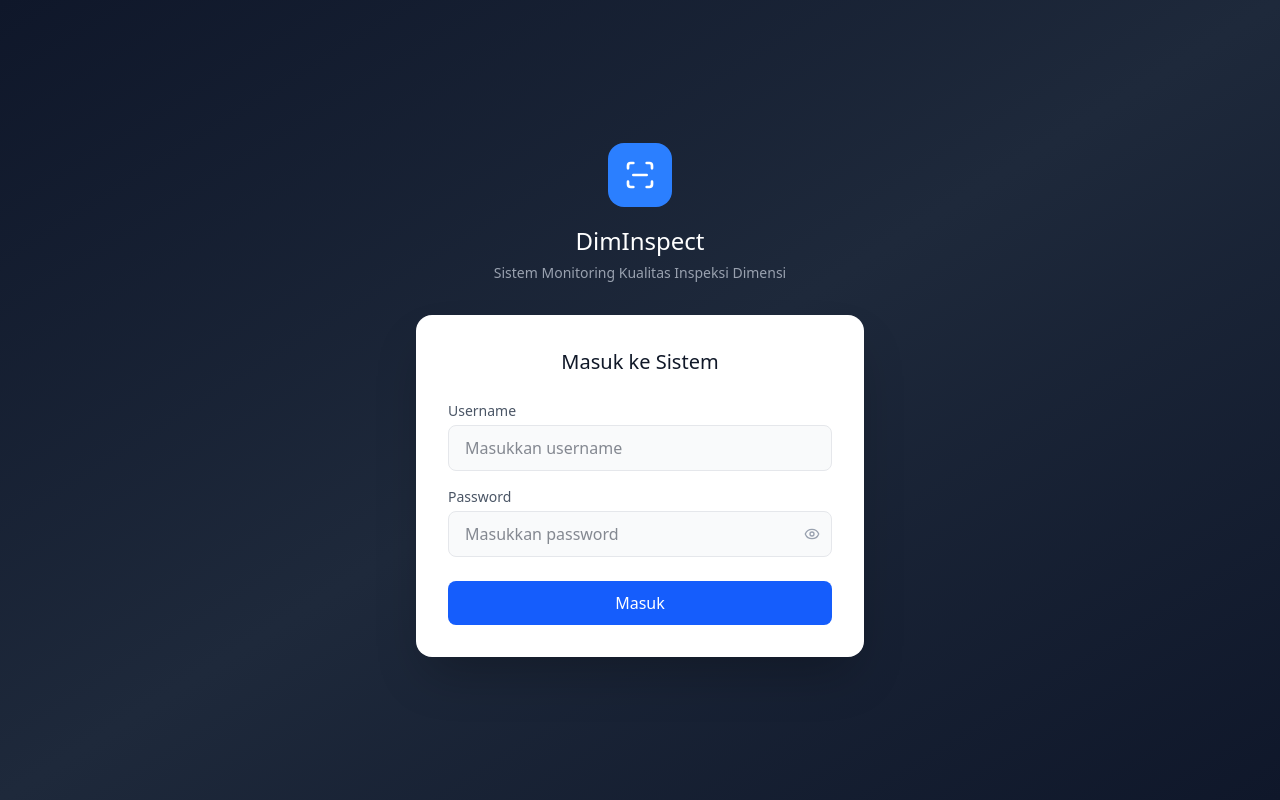
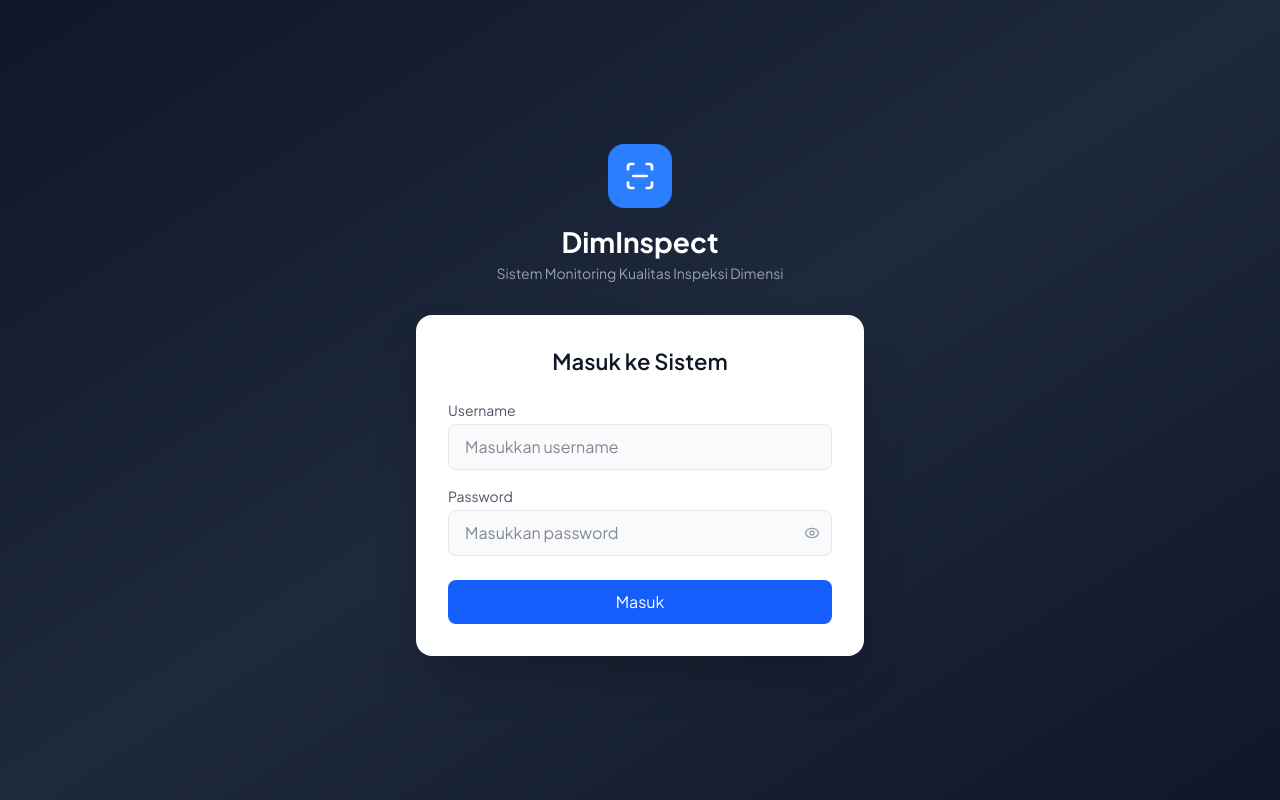
Before and after one commit to mijonOfTheMoon/Epson-Dimension-Quality-Inspection-System, a Svelte app in the folder Frontend/: page /login in a window 1280 px wide. Built offline with nearby package versions, Linux system fonts and the light colour scheme.

Commit message:
feat: initialize frontend application with core routing, authentication, and quality tracking modules

```diff
--- a/Frontend/package.json
+++ b/Frontend/package.json
@@ -10,6 +10,7 @@
     "check": "svelte-check --tsconfig ./tsconfig.json"
   },
   "dependencies": {
+    "apexcharts": "^5.13.0",
     "lucide-svelte": "^0.470.0",
     "svelte": "^5.20.0",
     "svelte-routing": "^2.13.0"
--- a/Frontend/src/app.css
+++ b/Frontend/src/app.css
@@ -1,4 +1,9 @@
 @import 'tailwindcss';
+
+@theme {
+  --font-sans: 'Plus Jakarta Sans', ui-sans-serif, system-ui, sans-serif;
+  --font-mono: 'JetBrains Mono', ui-monospace, monospace;
+}
 
 @custom-variant dark (&:is(.dark *));
 
@@ -6,79 +11,161 @@
   --font-size: 16px;
   --background: #f8fafc;
   --foreground: #0f172a;
+
+  /* Slate & Violet Theme */
   --card: #ffffff;
   --card-foreground: #0f172a;
   --popover: #ffffff;
   --popover-foreground: #0f172a;
-  --primary: #030213;
+
+  --primary: #4f46e5; /* Indigo */
   --primary-foreground: #ffffff;
-  --secondary: #e2e8f0;
-  --secondary-foreground: #030213;
-  --muted: #ececf0;
+
+  --secondary: #f1f5f9;
+  --secondary-foreground: #1e293b;
+
+  --muted: #f8fafc;
   --muted-foreground: #64748b;
-  --accent: #e9ebef;
-  --accent-foreground: #030213;
-  --destructive: #d4183d;
+
+  --accent: #eef2ff;
+  --accent-foreground: #4f46e5;
+
+  --destructive: #ef4444;
   --destructive-foreground: #ffffff;
-  --border: rgba(0, 0, 0, 0.1);
+
+  --border: rgba(148, 163, 184, 0.12);
   --input: transparent;
-  --input-background: #f3f3f5;
+  --input-background: #f8fafc;
   --font-weight-medium: 500;
   --font-weight-normal: 400;
-  --ring: rgba(59, 130, 246, 0.4);
-  --radius: 0.625rem;
+  --ring: rgba(79, 70, 229, 0.2);
+  --radius: 0.75rem;
 }
 
 .dark {
-  --background: #0f172a;
+  --background: #090d16; /* Deep futurism space navy */
   --foreground: #f8fafc;
-  --card: #1e293b;
+
+  --card: #0f172a; /* Slate 900 */
   --card-foreground: #f8fafc;
-  --popover: #1e293b;
+  --popover: #0f172a;
   --popover-foreground: #f8fafc;
-  --primary: #f8fafc;
-  --primary-foreground: #0f172a;
-  --secondary: #334155;
+
+  --primary: #6366f1; /* Bright indigo */
+  --primary-foreground: #ffffff;
+
+  --secondary: #1e293b; /* Slate 800 */
   --secondary-foreground: #f8fafc;
-  --muted: #334155;
+
+  --muted: #1e293b;
   --muted-foreground: #94a3b8;
-  --accent: #334155;
-  --accent-foreground: #f8fafc;
-  --destructive: oklch(0.396 0.141 25.723);
-  --destructive-foreground: oklch(0.637 0.237 25.331);
-  --border: rgba(255, 255, 255, 0.1);
-  --input: #334155;
-  --ring: rgba(96, 165, 250, 0.4);
+
+  --accent: #1e1b4b; /* Indigo deep accent */
+  --accent-foreground: #a5b4fc;
+
+  --destructive: #f87171;
+  --destructive-foreground: #ffffff;
+
+  --border: rgba(255, 255, 255, 0.08);
+  --input: #1e293b;
+  --ring: rgba(99, 102, 241, 0.3);
 }
 
 html {
   font-size: var(--font-size);
+  scroll-behavior: smooth;
 }
 
 body {
   background: var(--background);
   color: var(--foreground);
-  font-family: ui-sans-serif, system-ui, -apple-system, 'Segoe UI', Roboto, 'Helvetica Neue', Arial, sans-serif;
+  font-family: var(--font-sans);
   -webkit-font-smoothing: antialiased;
+  -moz-osx-font-smoothing: grayscale;
 }
 
-h1 { font-size: 1.5rem; font-weight: 500; line-height: 1.5; }
-h2 { font-size: 1.25rem; font-weight: 500; line-height: 1.5; }
-h3 { font-size: 1.125rem; font-weight: 500; line-height: 1.5; }
-h4 { font-size: 1rem; font-weight: 500; line-height: 1.5; }
+/* Beautiful custom scrollbars */
+::-webkit-scrollbar {
+  width: 6px;
+  height: 6px;
+}
+::-webkit-scrollbar-track {
+  background: transparent;
+}
+::-webkit-scrollbar-thumb {
+  background: var(--border);
+  border-radius: 9999px;
+}
+::-webkit-scrollbar-thumb:hover {
+  background: var(--muted-foreground);
+}
+
+h1 { font-size: 1.75rem; font-weight: 700; line-height: 1.25; tracking: -0.02em; }
+h2 { font-size: 1.375rem; font-weight: 600; line-height: 1.35; tracking: -0.01em; }
+h3 { font-size: 1.125rem; font-weight: 600; line-height: 1.4; }
+h4 { font-size: 0.95rem; font-weight: 500; line-height: 1.4; }
+
+/* Custom premium styles */
+.glass-card {
+  background: rgba(255, 255, 255, 0.7);
+  backdrop-filter: blur(16px);
+  -webkit-backdrop-filter: blur(16px);
+  border: 1px solid rgba(255, 255, 255, 0.4);
+}
+.dark .glass-card {
+  background: rgba(15, 23, 42, 0.6);
+  backdrop-filter: blur(16px);
+  -webkit-backdrop-filter: blur(16px);
+  border: 1px solid rgba(255, 255, 255, 0.05);
+}
+
+/* Premium dynamic transitions */
+.transition-premium {
+  transition: all 0.25s cubic-bezier(0.4, 0, 0.2, 1);
+}
+
+/* Card hover animation */
+.card-hover-effect {
+  transition: all 0.3s cubic-bezier(0.4, 0, 0.2, 1);
+}
+.card-hover-effect:hover {
+  transform: translateY(-3px);
+  box-shadow: 0 12px 20px -8px rgba(0, 0, 0, 0.15);
+  border-color: rgba(79, 70, 229, 0.25);
+}
+.dark .card-hover-effect:hover {
+  box-shadow: 0 12px 24px -10px rgba(0, 0, 0, 0.5);
+  border-color: rgba(99, 102, 241, 0.3);
+}
+
+/* Bounding box glow */
+.bbox-ok {
+  box-shadow: 0 0 12px rgba(74, 222, 128, 0.6);
+  transition: all 0.2s ease-in-out;
+}
+.bbox-ng {
+  box-shadow: 0 0 12px rgba(248, 113, 113, 0.6);
+  transition: all 0.2s ease-in-out;
+}
 
 .input {
   width: 100%;
-  padding: 0.5rem 0.75rem;
+  padding: 0.625rem 0.875rem;
   border: 1px solid var(--border);
-  border-radius: 0.5rem;
-  background: var(--background);
+  border-radius: var(--radius);
+  background: var(--card);
   color: var(--foreground);
   font-size: 0.875rem;
+  transition: all 0.2s;
   outline: none;
 }
 
 .input:focus {
-  box-shadow: 0 0 0 2px rgb(59 130 246 / 0.35);
-  border-color: rgb(59 130 246);
+  box-shadow: 0 0 0 3px var(--ring);
+  border-color: var(--primary);
 }
+
+/* Monospace variables and values */
+.font-mono-data {
+  font-family: var(--font-mono);
+}
```
Also changed, not shown: 1 other file (tests, documents, lock files or other folders).
